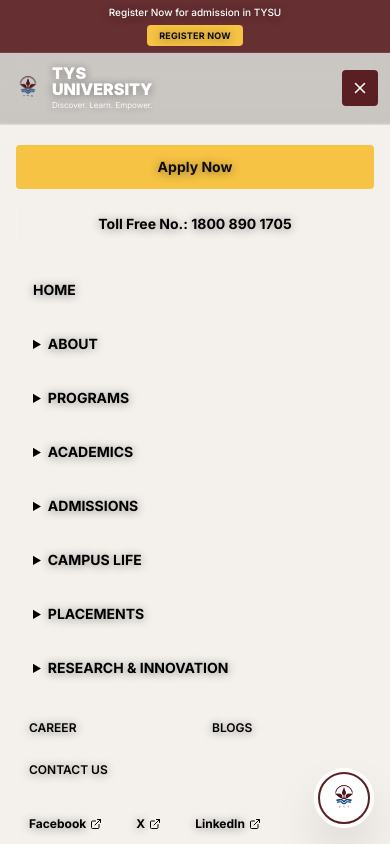
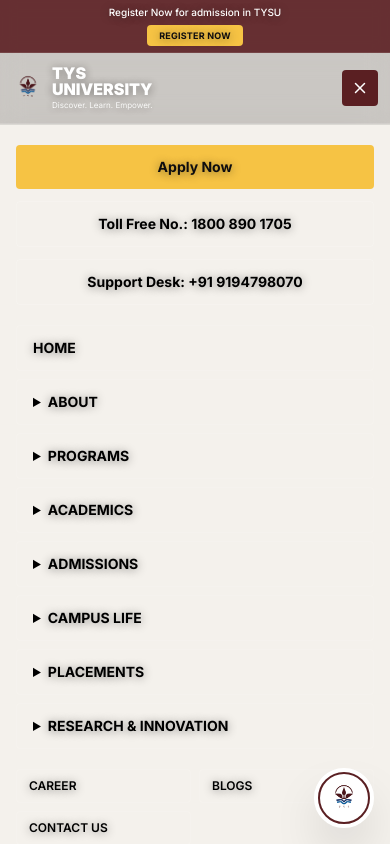
Before and after one commit to Ntechzy/TYS-University, a Next.js app: page /programs in a window 390 px wide. Both pictures are taken after a click on the button 360 px from the left and 88 px from the top of the page. Shown: the top 844 px of the page. Built offline with nearby package versions, Linux system fonts and the light colour scheme.

Commit message:
feat: Update navigation and application sections with new IDs and support desk contact

```diff
--- a/src/app/components/ChatBot.tsx
+++ b/src/app/components/ChatBot.tsx
@@ -85,7 +85,7 @@ export default function ChatBot() {
   }, []);
 
   const scrollToApplicationForm = () => {
-    document.querySelector("#hero-application-form")?.scrollIntoView({
+    document.querySelector("#apply")?.scrollIntoView({
       behavior: "smooth",
       block: "center",
     });
--- a/src/app/components/home/AdmissionProcess.tsx
+++ b/src/app/components/home/AdmissionProcess.tsx
@@ -64,7 +64,7 @@ const itemVariant: Variants = {
 
 export default function AdmissionProcess() {
   return (
-    <section id="apply" className="relative min-h-screen scroll-mt-36 overflow-hidden bg-[#F8F8F8] px-4 py-6 text-white md:px-8 lg:px-10">
+    <section id="admission-process" className="relative min-h-screen scroll-mt-36 overflow-hidden bg-[#F8F8F8] px-4 py-6 text-white md:px-8 lg:px-10">
       {/* Background Glow */}
       <div className="pointer-events-none absolute left-0 top-0 h-105 w-105 rounded-full bg-[#5A1F22]/15 blur-[100px]" />
       <div className="pointer-events-none absolute bottom-0 right-0 h-115 w-[460px] rounded-full bg-[#05498B]/20 blur-[110px]" />
--- a/src/app/components/home/CtaBanner.tsx
+++ b/src/app/components/home/CtaBanner.tsx
@@ -8,7 +8,10 @@ interface CtaBannerProps {
 
 export const CtaBanner: React.FC<CtaBannerProps> = ({ backgroundImageUrl }) => {
   const handleApply = () => {
-    console.log("Redirecting to admissions portal...");
+    document.querySelector("#apply")?.scrollIntoView({
+      behavior: "smooth",
+      block: "center",
+    });
   };
 
   return (
--- a/src/app/components/home/HeroSection.tsx
+++ b/src/app/components/home/HeroSection.tsx
@@ -84,7 +84,7 @@ export default function HeroSection() {
   }, []);
 
   const scrollToApplicationForm = () => {
-    document.querySelector("#hero-application-form")?.scrollIntoView({
+    document.querySelector("#apply")?.scrollIntoView({
       behavior: "smooth",
       block: "center",
     });
@@ -203,7 +203,7 @@ export default function HeroSection() {
 
           <div className="w-full">
             <form
-              id="hero-application-form"
+              id="apply"
               onSubmit={handleSubmit}
               className="mx-auto w-full max-w-107.5 scroll-mt-24 rounded-xl border border-black/10 bg-white p-5 shadow-2xl sm:p-8 md:scroll-mt-32"
             >
--- a/src/app/layout/Navbar.tsx
+++ b/src/app/layout/Navbar.tsx
@@ -17,6 +17,9 @@ import {
 const tollFreeNumber = "18008901705";
 const tollFreeDisplay = "1800 890 1705";
 const tollFreeLabel = `Toll Free No.: ${tollFreeDisplay}`;
+const supportDeskNumber = "+919194798070";
+const supportDeskDisplay = "+91 9194798070";
+const supportDeskLabel = `Support Desk: ${supportDeskDisplay}`;
 
 const announcements = [
   {
@@ -39,6 +42,12 @@ const announcements = [
     href: `tel:${tollFreeNumber}`,
     cta: "CALL NOW",
     ariaLabel: `Call toll free number ${tollFreeDisplay}`,
+  },
+  {
+    text: supportDeskLabel,
+    href: `tel:${supportDeskNumber}`,
+    cta: "CALL NOW",
+    ariaLabel: `Call support desk number ${supportDeskDisplay}`,
   },
 ];
 
@@ -480,6 +489,13 @@ export default function Navbar() {
             >
               {tollFreeLabel}
             </a>
+            <a
+              href={`tel:${supportDeskNumber}`}
+              className="rounded border border-white/15 px-4 py-3 text-center text-sm font-bold transition hover:border-accent"
+              onClick={closeMenus}
+            >
+              {supportDeskLabel}
+            </a>
           </div>
 
           <div className="mt-5 grid gap-2">
```
